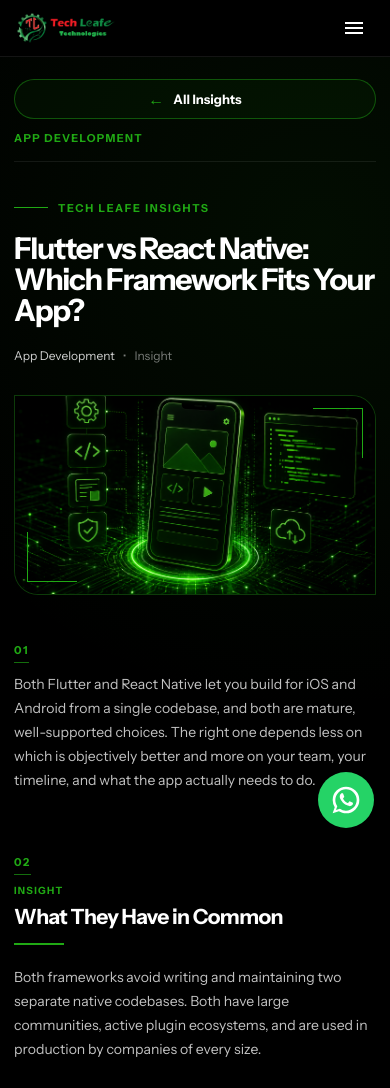
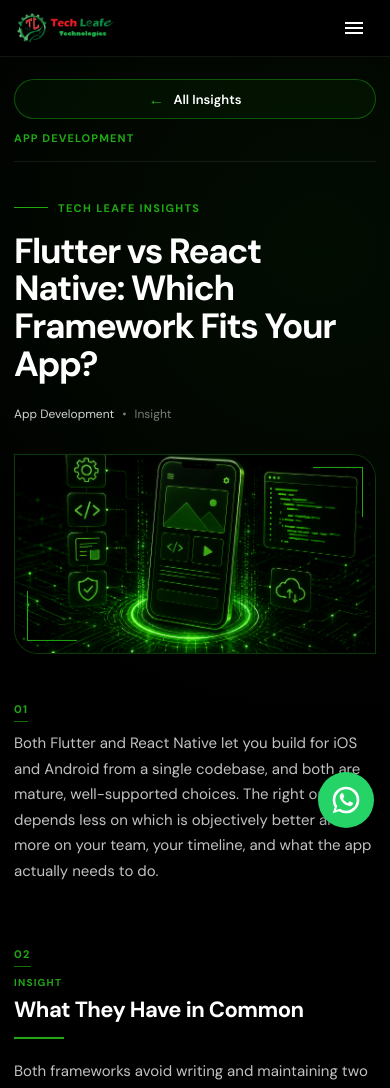
Before and after one commit to Krishadm/Techleafeweb, a React (Vite) app in the folder techleafewebsite/: page /blog/flutter-vs-react-native in a window 390 px wide. Shown: the top 1088 px of the page. Built offline with nearby package versions, Linux system fonts and the light colour scheme; a web font is replaced by a local one.

Commit message:
Update blog typography with DM Sans

```diff
--- a/techleafewebsite/src/App.css
+++ b/techleafewebsite/src/App.css
@@ -1,3 +1,5 @@
+
+@import url("https://fonts.googleapis.com/css2?family=DM+Sans:wght@400;500;600;700;800&display=swap");
 .app-shell {
   min-height: 100vh;
   overflow-x: hidden;
@@ -2124,3 +2126,340 @@
     animation: none !important;
   }
 }
+/* ==================================================
+   BLOG TYPOGRAPHY — DM SANS
+================================================== */
+
+/* Entire Blog + Blog Detail */
+.blog-page,
+.official-blog-detail,
+.blog-not-found {
+  font-family: "DM Sans", sans-serif;
+}
+
+
+/* ==================================================
+   BLOG LIST PAGE
+================================================== */
+
+/* Small top label */
+.blog-eyebrow {
+  font-family: "DM Sans", sans-serif;
+  font-size: 14px;
+  font-weight: 600;
+  letter-spacing: 0.04em;
+}
+
+/* Main heading */
+.blog-hero h1 {
+  font-family: "DM Sans", sans-serif;
+  font-size: clamp(40px, 4.5vw, 56px);
+  font-weight: 700;
+  line-height: 1.1;
+  letter-spacing: -0.03em;
+}
+
+/* Hero description */
+.blog-hero p {
+  font-family: "DM Sans", sans-serif;
+  font-size: 17px;
+  font-weight: 400;
+  line-height: 1.7;
+}
+
+/* Card category */
+.blog-category {
+  font-family: "DM Sans", sans-serif;
+  font-size: 13px;
+  font-weight: 600;
+}
+
+/* Card title */
+.blog-card h2 {
+  font-family: "DM Sans", sans-serif;
+  font-size: clamp(22px, 2vw, 28px);
+  font-weight: 700;
+  line-height: 1.3;
+  letter-spacing: -0.02em;
+}
+
+/* Card description */
+.blog-card-content > p {
+  font-family: "DM Sans", sans-serif;
+  font-size: 16px;
+  font-weight: 400;
+  line-height: 1.7;
+}
+
+/* View More button */
+.blog-view-more-btn {
+  font-family: "DM Sans", sans-serif;
+  font-size: 14px;
+  font-weight: 600;
+}
+
+
+/* ==================================================
+   BLOG DETAIL PAGE
+================================================== */
+
+/* Back button */
+.official-back-button {
+  font-family: "DM Sans", sans-serif;
+  font-size: 14px;
+  font-weight: 600;
+}
+
+/* Top right category */
+.official-nav-category {
+  font-family: "DM Sans", sans-serif;
+  font-size: 12px;
+  font-weight: 700;
+  letter-spacing: 0.1em;
+}
+
+/* Tech Leafe Insights */
+.official-blog-kicker {
+  font-family: "DM Sans", sans-serif;
+  font-size: 12px;
+  font-weight: 700;
+  letter-spacing: 0.12em;
+}
+
+/* Main article title */
+.official-blog-hero h1 {
+  font-family: "DM Sans", sans-serif;
+  font-size: clamp(42px, 5vw, 62px);
+  font-weight: 700;
+  line-height: 1.08;
+  letter-spacing: -0.04em;
+}
+
+/* Article metadata */
+.official-blog-meta {
+  font-family: "DM Sans", sans-serif;
+  font-size: 13px;
+  font-weight: 400;
+}
+
+/* 01, 02, 03... */
+.official-section-number {
+  font-family: "DM Sans", sans-serif;
+  font-size: 13px;
+  font-weight: 700;
+  letter-spacing: 0.12em;
+}
+
+/* INSIGHT label */
+.official-section-label {
+  font-family: "DM Sans", sans-serif;
+  font-size: 11px;
+  font-weight: 700;
+  letter-spacing: 0.12em;
+}
+
+/* Article section headings */
+.official-section-header h2 {
+  font-family: "DM Sans", sans-serif;
+  font-size: clamp(26px, 2.5vw, 32px);
+  font-weight: 700;
+  line-height: 1.25;
+  letter-spacing: -0.025em;
+}
+
+/* Main article paragraphs */
+.official-section-content p {
+  font-family: "DM Sans", sans-serif;
+  font-size: 17px;
+  font-weight: 400;
+  line-height: 1.75;
+}
+
+/* Bullet + numbered lists */
+.official-section-content ul,
+.official-section-content ol {
+  font-family: "DM Sans", sans-serif;
+  font-size: 17px;
+  font-weight: 400;
+  line-height: 1.75;
+}
+
+/* Final Perspective */
+.official-conclusion-label {
+  font-family: "DM Sans", sans-serif;
+  font-size: 11px;
+  font-weight: 700;
+  letter-spacing: 0.12em;
+}
+
+/* Conclusion heading */
+.official-conclusion h2 {
+  font-family: "DM Sans", sans-serif;
+  font-size: clamp(28px, 3vw, 36px);
+  font-weight: 700;
+  line-height: 1.2;
+}
+
+/* Conclusion paragraph */
+.official-conclusion p {
+  font-family: "DM Sans", sans-serif;
+  font-size: 17px;
+  font-weight: 400;
+  line-height: 1.75;
+}
+
+
+/* ==================================================
+   404 PAGE
+================================================== */
+
+.blog-not-found-code {
+  font-family: "DM Sans", sans-serif;
+  font-size: 13px;
+  font-weight: 700;
+}
+
+.blog-not-found h1 {
+  font-family: "DM Sans", sans-serif;
+  font-size: clamp(36px, 5vw, 52px);
+  font-weight: 700;
+}
+
+.blog-not-found p {
+  font-family: "DM Sans", sans-serif;
+  font-size: 16px;
+  line-height: 1.7;
+}
+
+.blog-not-found-link {
+  font-family: "DM Sans", sans-serif;
+  font-size: 14px;
+  font-weight: 600;
+}
+
+
+/* ==================================================
+   BLOG TYPOGRAPHY — TABLET
+================================================== */
+
+@media (max-width: 820px) {
+  .blog-hero h1 {
+    font-size: clamp(36px, 7vw, 46px);
+  }
+
+  .blog-hero p {
+    font-size: 16px;
+  }
+
+  .blog-card h2 {
+    font-size: 25px;
+  }
+
+  .blog-card-content > p {
+    font-size: 15px;
+  }
+
+  .official-blog-hero h1 {
+    font-size: clamp(36px, 7vw, 50px);
+  }
+
+  .official-section-header h2 {
+    font-size: 25px;
+  }
+
+  .official-section-content p,
+  .official-section-content ul,
+  .official-section-content ol {
+    font-size: 16px;
+  }
+
+  .official-conclusion p {
+    font-size: 16px;
+  }
+}
+
+
+/* ==================================================
+   BLOG TYPOGRAPHY — MOBILE
+================================================== */
+
+@media (max-width: 600px) {
+  .blog-eyebrow {
+    font-size: 12px;
+  }
+
+  .blog-hero h1 {
+    font-size: clamp(31px, 9vw, 38px);
+    line-height: 1.1;
+  }
+
+  .blog-hero p {
+    font-size: 14px;
+    line-height: 1.65;
+  }
+
+  .blog-category {
+    font-size: 12px;
+  }
+
+  .blog-card h2 {
+    font-size: 22px;
+    line-height: 1.25;
+  }
+
+  .blog-card-content > p {
+    font-size: 14px;
+    line-height: 1.65;
+  }
+
+  .blog-view-more-btn {
+    font-size: 14px;
+  }
+
+  .official-back-button {
+    font-size: 13px;
+  }
+
+  .official-nav-category,
+  .official-blog-kicker {
+    font-size: 11px;
+  }
+
+  .official-blog-hero h1 {
+    font-size: clamp(30px, 9vw, 40px);
+    line-height: 1.08;
+  }
+
+  .official-blog-meta {
+    font-size: 12px;
+  }
+
+  .official-section-number {
+    font-size: 11px;
+  }
+
+  .official-section-label {
+    font-size: 10px;
+  }
+
+  .official-section-header h2 {
+    font-size: 22px;
+    line-height: 1.25;
+  }
+
+  .official-section-content p,
+  .official-section-content ul,
+  .official-section-content ol {
+    font-size: 15px;
+    line-height: 1.7;
+  }
+
+  .official-conclusion h2 {
+    font-size: 27px;
+  }
+
+  .official-conclusion p {
+    font-size: 15px;
+    line-height: 1.7;
+  }
+}
```
